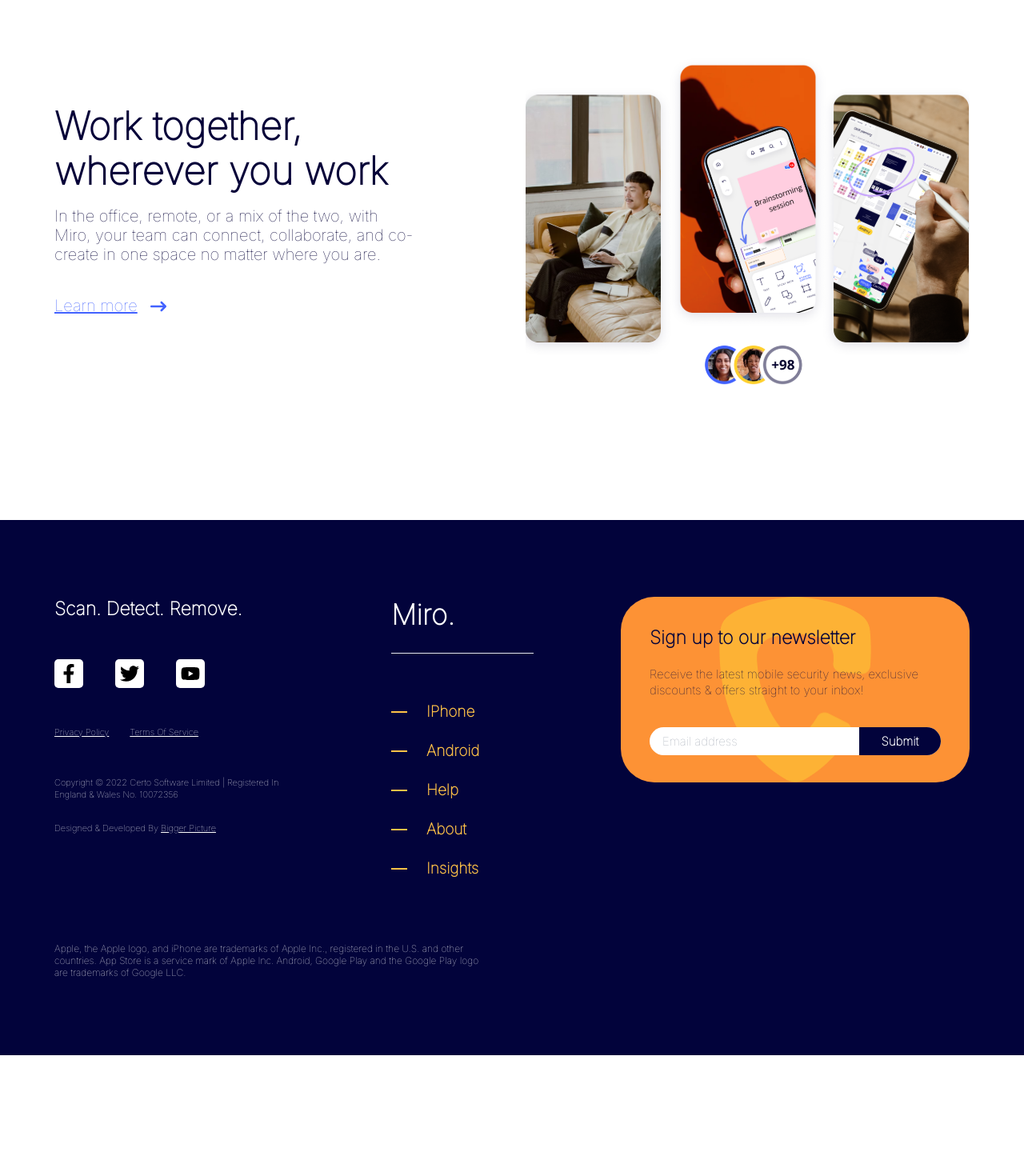
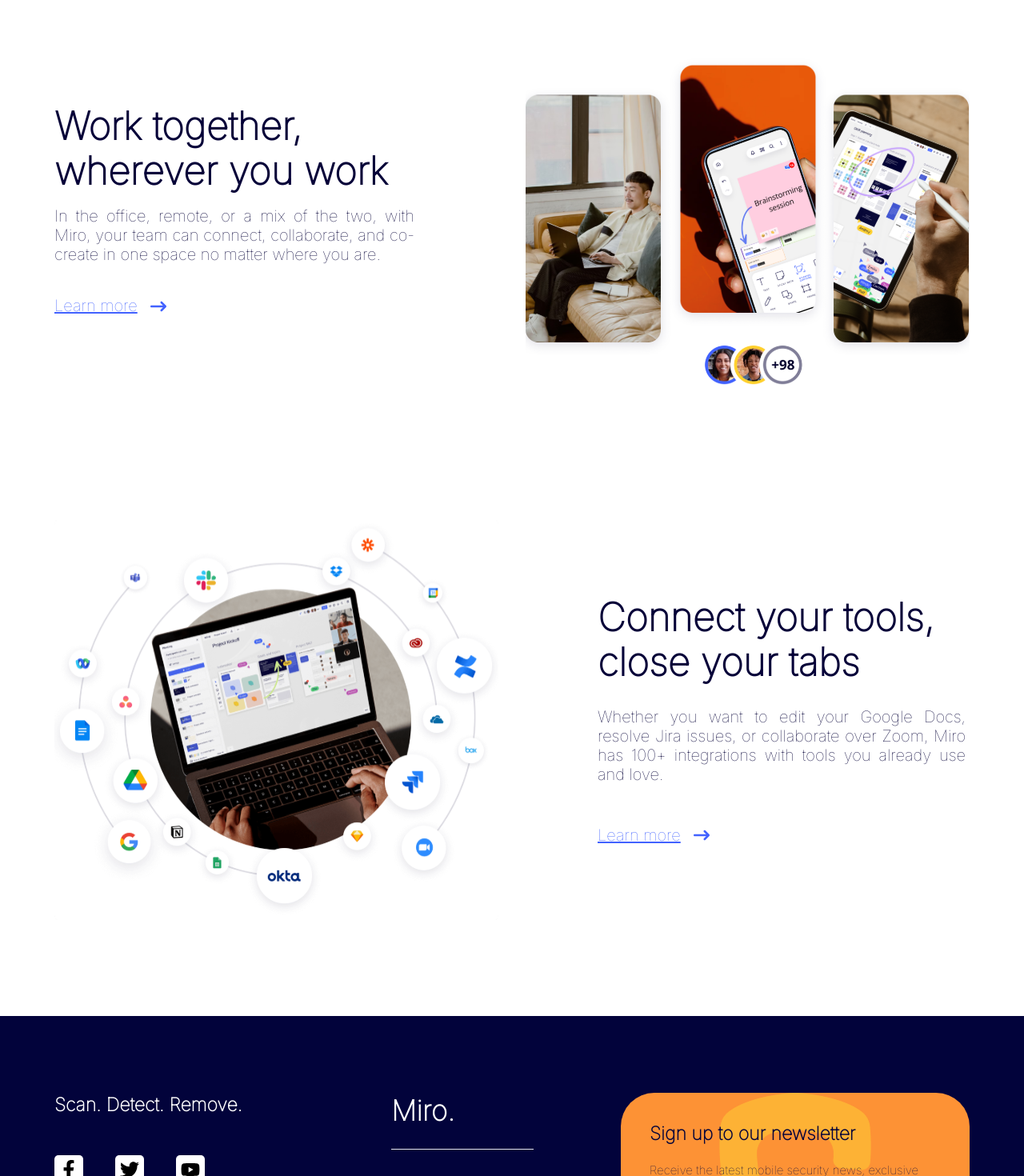
Before and after one commit to mnosumon/iNiLabs, a React (Vite) app: page / in a window 1280 px wide. Shown: the part 1581-3051 px from the top of the page at 80% size. Before the commit the page ends 2900 px from the top, so only its background shows below. Built offline with nearby package versions, Linux system fonts and the light colour scheme.

Commit message:
Connect done

```diff
--- a/src/App.jsx
+++ b/src/App.jsx
@@ -5,6 +5,7 @@
 import User from './section/User'
 import Collaborate from './section/Collaborate'
 import Work from './section/Work'
+import Connect from './section/Connect'
 
 const App = () => {
   return (
@@ -14,6 +15,7 @@
       <User/>
       <Collaborate/>
       <Work/>
+      <Connect/>
       <Footer/>
     </>
   )
--- /dev/null
+++ b/src/section/Connect.jsx
@@ -0,0 +1,28 @@
+import React from 'react'
+import HeadingH2 from '../components/utilities/HeadingH2'
+import P18px from '../components/utilities/P18px'
+import { FaArrowRightLong } from 'react-icons/fa6'
+import ConnectImg from '../assets/svg/connect.svg'
+
+const Connect = () => {
+  return (
+    <section>
+    <div className="max-w-container mx-auto flex justify-between items-center pb-[120px]">
+        <div className="w-[555px] h-[500px] overflow-hidden">
+            <img className='w-full h-full object-cover' src={ConnectImg} alt="Connect Img" />
+        </div>
+        <div className="w-[465px]">
+            <HeadingH2 className="w-[450px]" content="Connect your tools, close your tabs"/>
+            <P18px className="mt-7 mb-[52px] w-[460px] text-justify" content="Whether you want to edit your Google Docs, resolve Jira issues, or collaborate over Zoom, Miro has 100+ integrations with tools you already use and love."/>
+            <div className="relative w-[148px]">
+                <a className='content18px text-[#4262FF] underline' href="#">Learn more</a>
+                <FaArrowRightLong className='content18px absolute top-1/2 -translate-y-1/2 right-2 text-[#4262FF]' />
+            </div>
+        </div>
+
+    </div>
+</section>
+  )
+}
+
+export default Connect
--- a/src/section/Work.jsx
+++ b/src/section/Work.jsx
@@ -10,7 +10,7 @@
         <div className="max-w-container mx-auto flex justify-between items-center pb-[120px]">
             <div className="w-[550px]">
                 <HeadingH2 className="w-[450px]" content="Work together, wherever you work"/>
-                <P18px className="mt-4 mb-10 w-[450px]" content="In the office, remote, or a mix of the two, with Miro, your team can connect, collaborate, and co-create in one space no matter where you are."/>
+                <P18px className="mt-4 mb-10 text-justify w-[450px]" content="In the office, remote, or a mix of the two, with Miro, your team can connect, collaborate, and co-create in one space no matter where you are."/>
                 <div className="relative w-[148px]">
                     <a className='content18px text-[#4262FF] underline' href="#">Learn more</a>
                     <FaArrowRightLong className='content18px absolute top-1/2 -translate-y-1/2 right-2 text-[#4262FF]' />
```
Also changed, not shown: src/assets/svg/connect.svg (added).
